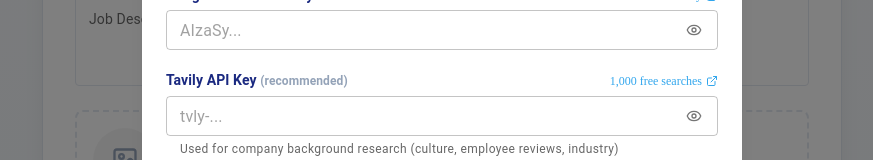
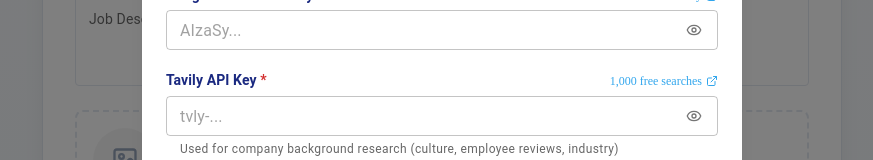
Before and after one commit to Olena457/ai-job-apply, a Next.js app in the folder apps/web/: page / in a window 1280 px wide. Both pictures are taken after a click on the button 1030 px from the left and 37 px from the top of the page. Shown: the part 294-454 px from the top of the page, without its empty margins (198-1071 px from the left). Built offline with nearby package versions, Linux system fonts and the light colour scheme; no server answers; what @mui/material-nextjs would draw is missing.

Commit message:
chore: updated byok tab

```diff
--- a/apps/web/src/components/ui/ByokTab.tsx
+++ b/apps/web/src/components/ui/ByokTab.tsx
@@ -106,10 +106,7 @@
             variant="subtitle2"
             sx={{ fontWeight: 600, color: COLORS.navy }}
           >
-            Tavily API Key{" "}
-            <span style={{ color: COLORS.textMuted, fontSize: "0.75rem" }}>
-              (recommended)
-            </span>
+            Tavily API Key <span style={{ color: COLORS.asterisk }}>*</span>
           </Typography>
           <Link
             href="https://tavily.com"
```
